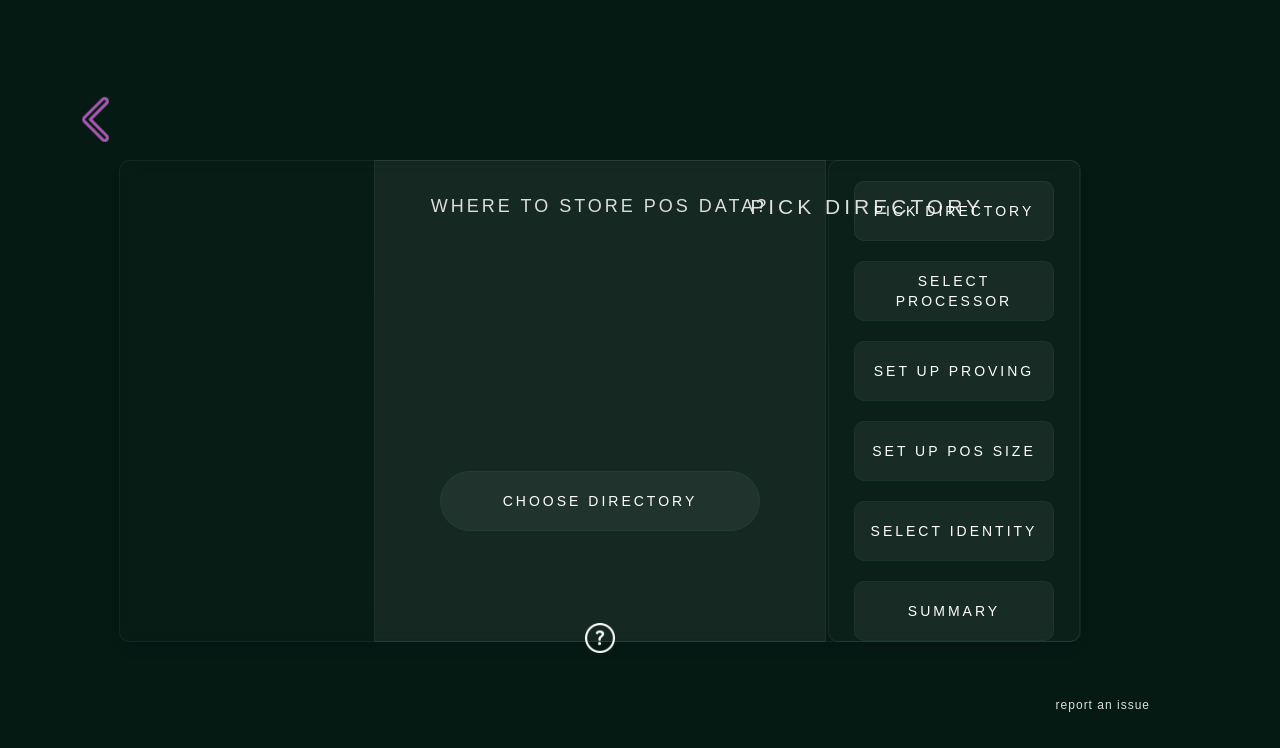
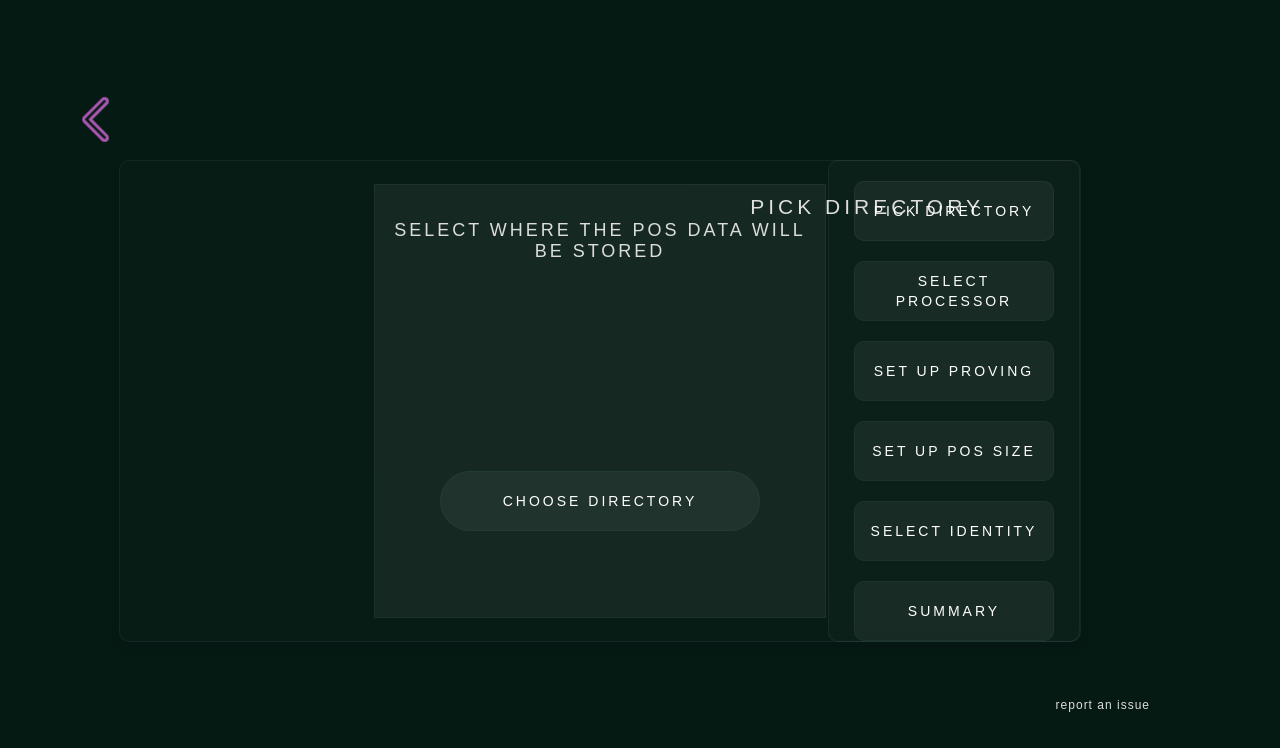
Before and after one commit to spacemeshos/sm-init-app-v2, a React (Create React App) app: page /generate in a window 1280 px wide. Shown: the top 748 px of the page. Built offline with nearby package versions, Linux system fonts and the light colour scheme.

Commit message:
removed images

```diff
--- a/src/components/setupPOS.tsx
+++ b/src/components/setupPOS.tsx
@@ -2,35 +2,21 @@ import React, { useEffect, useState } from "react";
 import styled from "styled-components";
 import Colors from "../styles/colors";
 import Tile from "./tile";
-import { Button, CancelButton, SaveButton, TooltipButton } from "./button";
+import { Button, CancelButton, SaveButton } from "./button";
 import CustomNumberInput from "./input";
 import { ErrorMessage, Subheader } from "../styles/texts";
-import size from "../assets/duplicate.png";
-import cpu from "../assets/cpu.png";
-import gpu from "../assets/graphics-card.png";
-import key from "../assets/key.png";
-import folder from "../assets/folder.png";
 import { invoke } from "@tauri-apps/api";
 import { useSettings } from "../state/SettingsContext";
 import { FindProviders } from "../utils/parseResponse";
 import { shortenPath } from "../utils/pathUtils";
 import POSSummary from "./POSSummary";
 
-const BgImage = styled.img`
-  aspect-ratio: 1;
-  object-fit: contain;
-  width: 250px;
-  position: absolute;
-  left: 20px;
-  top: -200px;
-  opacity: 0.02;
-`;
 
 const BottomContainer = styled.div`
-  height: 400px;
-  width: 1200px;
+  height: 80%;
+  width: 100%;
   position: absolute;
-  top: 270px;
+  top: 100px;
   left: 0px;
   display: flex;
   justify-content: space-evenly;
@@ -40,7 +26,7 @@ const BottomContainer = styled.div`
 const TileWrapper = styled.div<{
   width?: number;
 }>`
-  height: 100%;
+  height: 90%;
   width: ${({ width }) => width || 450}px;
   position: relative;
   display: flex;
@@ -120,9 +106,7 @@ const SelectDirectory: React.FC = () => {
   return (
     <TileWrapper>
       <Tile
-        heading={"Where to Store pos data?"}
-        imageSrc={folder}
-        imageTop={40}
+        heading="Select where the POS data will be stored"
         errmsg={error ?? undefined}
       />
       <Button
@@ -134,21 +118,6 @@ const SelectDirectory: React.FC = () => {
         }
         width={320}
         buttonTop={100}
-        backgroundColor={Colors.darkerPurple}
-        borderColor={Colors.purpleLight}
-      />
-      <TooltipButton
-        modalText={
-          <>
-            Select a directory where the POS data files will be stored.
-            <br />
-            <br />
-            Make sure you have enough free space in the selected directory.
-          </>
-        }
-        modalTop={1}
-        modalLeft={1}
-        buttonTop={96}
       />
     </TileWrapper>
   );
@@ -170,7 +139,6 @@ const SetupSize: React.FC = () => {
 
   return (
     <BottomContainer>
-      <BgImage src={size} />
       <TileWrapper>
         <Tile
           heading="Select Space Units"
@@ -291,7 +259,6 @@ const SetupProving: React.FC = () => {
 
   return (
     <BottomContainer>
-      <BgImage src={cpu} />
       <InputSection
         heading="Select number of CPU cores"
         footer={`Default: ${Math.floor((3 / 4) * maxCores)} cores (3/4 of total cores)`}
@@ -368,7 +335,6 @@ const SetupGPU: React.FC<Props> = ({ isOpen }) => {
   }) => {
     const isFastest = processor.ID === 0;
     const isSelected = processor.ID === selectedProvider;
-    const icon = processor.DeviceType === "GPU" ? gpu : cpu;
 
     return (
       <TileWrapper width={350} key={processor.ID}>
@@ -376,7 +342,6 @@ const SetupGPU: React.FC<Props> = ({ isOpen }) => {
           heading={processor.Model}
           subheader={`${processor.DeviceType}${isFastest ? " (Fastest)" : ""}`}
           footer={isSelected ? "Selected" : "Click to select"}
-          imageSrc={icon}
           onClick={() => handleProviderSelect(processor.ID)}
           selected={isSelected}
         />
@@ -388,7 +353,6 @@ const SetupGPU: React.FC<Props> = ({ isOpen }) => {
 
   return (
     <BottomContainer>
-      <BgImage src={gpu} />
       {loading && <Subheader text="Loading..." left={0} />}
       {error ? (
         <ErrorMessage text="Error detecting processors:"> {error}</ErrorMessage>
@@ -428,7 +392,6 @@ const SelectIdentity: React.FC = () => {
 
   return (
     <BottomContainer>
-      <BgImage src={key} />
       <TileWrapper>
         <Tile
           heading="Identity File (Optional)"
```
